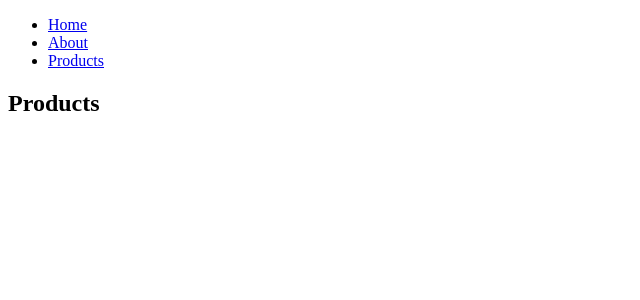
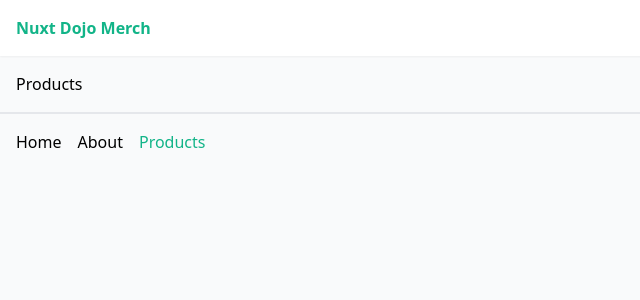
Before and after one commit to markojp/nuxt-dojo, a Nuxt app: page /products in a window 1280 px wide. Shown: the top 300 px of the page, without its empty margins (0-640 px from the left). Built offline with nearby package versions, Linux system fonts and the light colour scheme.

Commit message:
Add default layout and custom layoyt. Style with tailwind css

```diff
--- a/app.vue
+++ /dev/null
@@ -1,15 +0,0 @@
-<template>
-  <header>
-    <nav>
-      <ul>
-        <li><NuxtLink to="/">Home</NuxtLink></li>
-        <li><NuxtLink to="/about">About</NuxtLink></li>
-        <li><NuxtLink to="/products">Products</NuxtLink></li>
-      </ul>
-    </nav>
-  </header>
-  <div>
-    <NuxtPage />
-  </div>
-</template>
-<script setup></script>
--- /dev/null
+++ b/assets/css/tailwind.css
@@ -0,0 +1,13 @@
+@tailwind base;
+@tailwind components;
+@tailwind utilities;
+
+body {
+  @apply bg-gray-50;
+}
+
+@layer components {
+  .btn {
+    @apply bg-[#12b488] text-white px-3 py-2 rounded-md text-sm text-white;
+  }
+}
--- /dev/null
+++ b/layouts/default.vue
@@ -0,0 +1,24 @@
+<template>
+  <div>
+    <header class="shadow-sm bg-white">
+      <NuxtLink to="/" class="font-bold">Nuxt Dojo</NuxtLink>
+      <nav class="container mx-auto p-4 flex justify-between">
+        <ul class="flex gap-4">
+          <li><NuxtLink to="/">Home</NuxtLink></li>
+          <li><NuxtLink to="/about">About</NuxtLink></li>
+          <li><NuxtLink to="/products" class="btn">Products</NuxtLink></li>
+        </ul>
+      </nav>
+    </header>
+
+    <div class="container mx-auto p-4">
+      <slot />
+    </div>
+  </div>
+</template>
+<script setup></script>
+<style scoped>
+.router-link-exact-active {
+  color: #12b488;
+}
+</style>
--- /dev/null
+++ b/layouts/products.vue
@@ -0,0 +1,34 @@
+<template>
+  <div>
+    <header class="shadow-sm bg-white">
+      <nav class="container mx-auto p-4">
+        <NuxtLink to="/products" class="font-bold">Nuxt Dojo Merch</NuxtLink>
+      </nav>
+    </header>
+
+    <div class="container mx-auto p-4">
+      <slot />
+    </div>
+
+    <footer class="container mx-auto p-4 flex justify-between border-t-2">
+      <ul class="flex gap-4">
+        <li><NuxtLink to="/">Home</NuxtLink></li>
+        <li><NuxtLink to="/about">About</NuxtLink></li>
+        <li><NuxtLink to="/products">Products</NuxtLink></li>
+      </ul>
+    </footer>
+  </div>
+</template>
+<script setup></script>
+<style scoped>
+.router-link-exact-active {
+  color: #12b488;
+}
+a {
+  text-decoration: none;
+  color: black;
+}
+li {
+  list-style: none;
+}
+</style>
--- a/nuxt.config.ts
+++ b/nuxt.config.ts
@@ -1,4 +1,5 @@
 // https://nuxt.com/docs/api/configuration/nuxt-config
 export default defineNuxtConfig({
-  devtools: { enabled: true }
-})
+  devtools: { enabled: true },
+  modules: ["@nuxtjs/tailwindcss"],
+});
--- a/package.json
+++ b/package.json
@@ -11,6 +11,7 @@
   },
   "devDependencies": {
     "@nuxt/devtools": "latest",
+    "@nuxtjs/tailwindcss": "^6.10.1",
     "nuxt": "^3.8.2",
     "vue": "^3.3.12",
     "vue-router": "^4.2.5"
--- a/pages/products/[id].vue
+++ b/pages/products/[id].vue
@@ -9,6 +9,7 @@
 </template>
 
 <script setup>
+definePageMeta({ layout: "products" });
 const { id } = useRoute().params;
 </script>
 
--- a/pages/products/index.vue
+++ b/pages/products/index.vue
@@ -4,6 +4,10 @@
   </div>
 </template>
 
-<script setup></script>
+<script setup>
+definePageMeta({
+  layout: "products",
+});
+</script>
 
 <style scoped></style>
```
Also changed, not shown: 1 other file (tests, documents, lock files or other folders).
